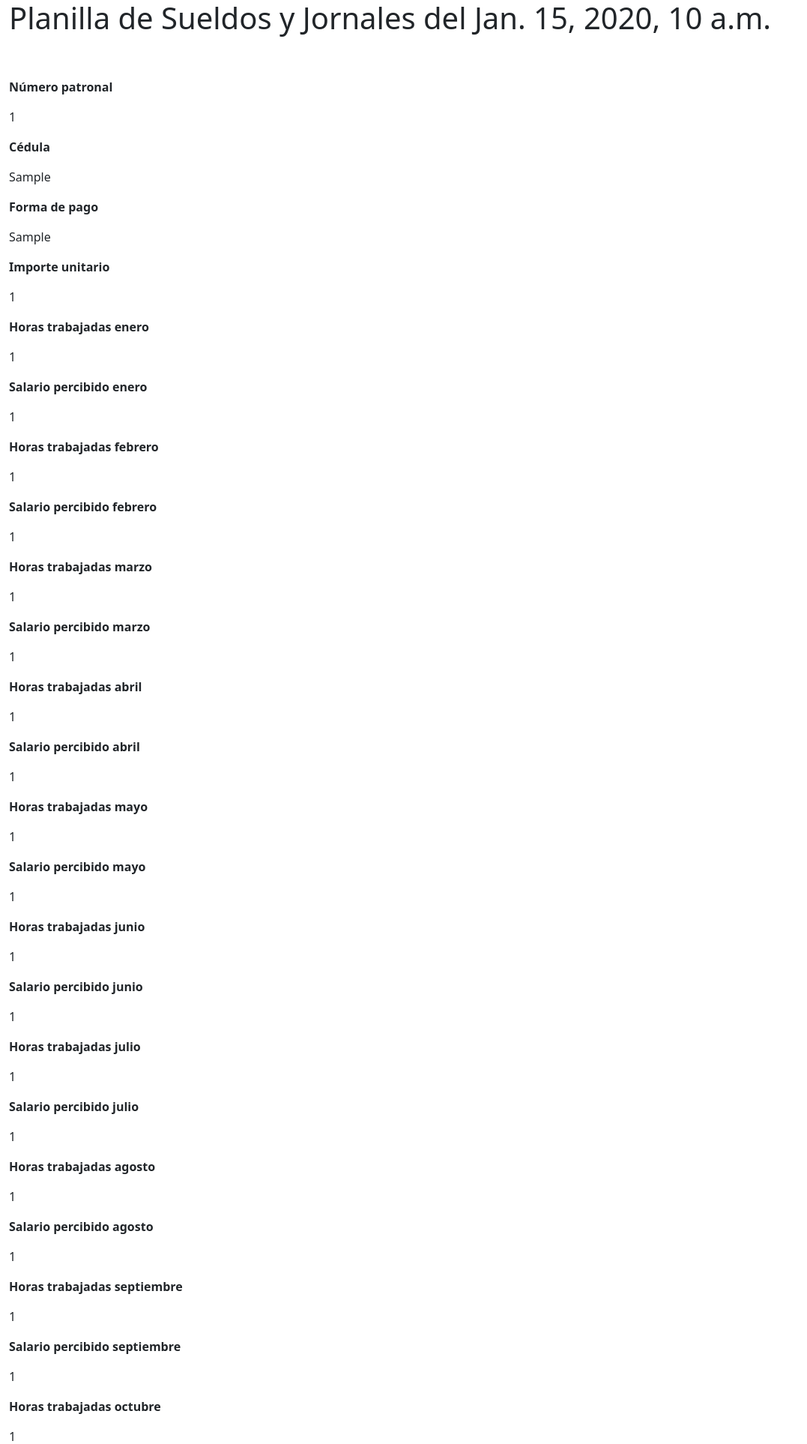
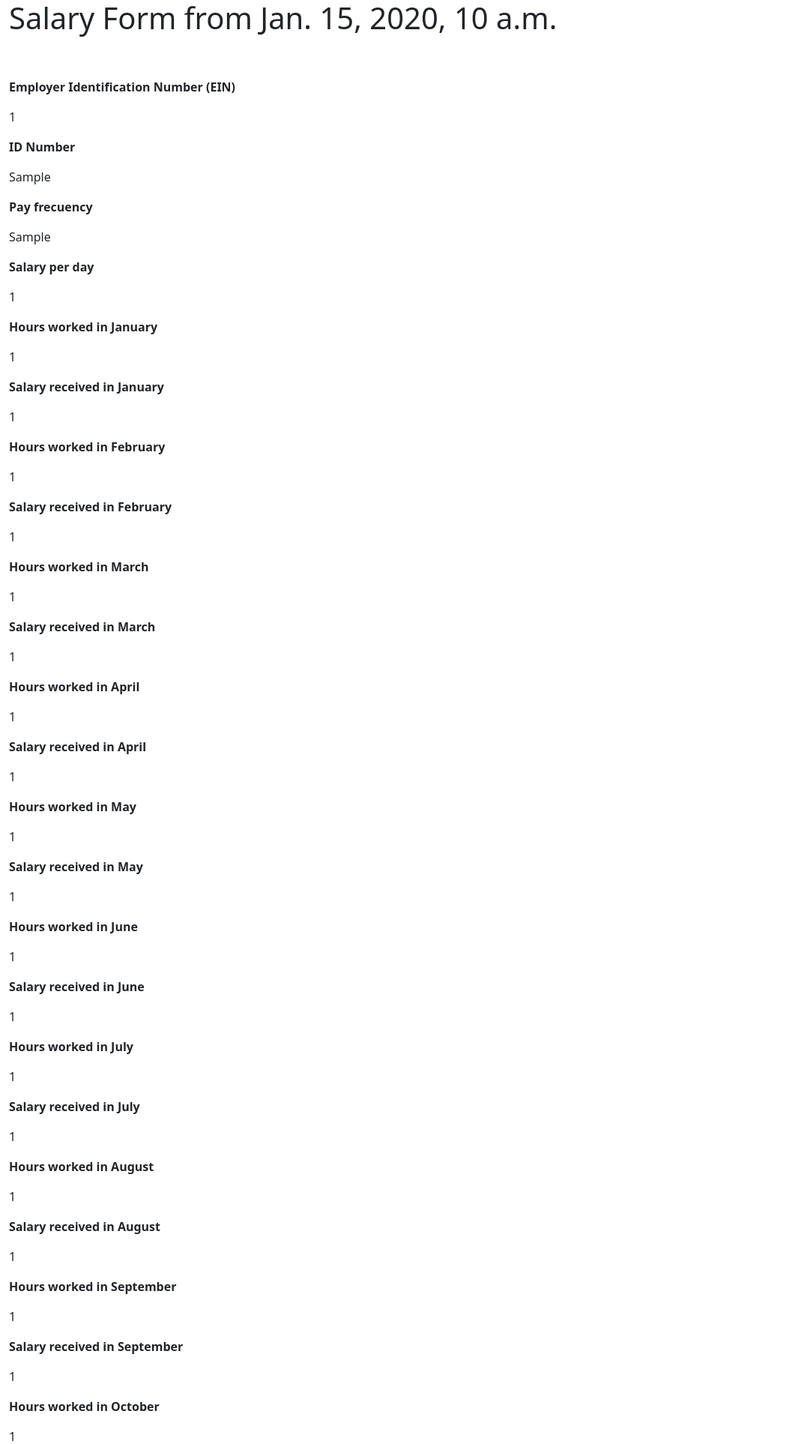
Before and after one commit to eduardoluis11/human-resources-english, a Django app: page /1/ver-planilla-sueldo-ministerio in a window 1280 px wide. Shown: the top 1926 px of the page at 75% size, without its empty margins (0-1077 px from the left). Run offline with Django 4.2, Linux system fonts and the light colour scheme; a user stored in the database is signed in; tables that the repository leaves empty hold one stand-in row (values such as "Sample post"); some libraries are stand-ins or nearby versions.

Commit message:
I translated part of "Ministerio del trabajo"

```diff
--- a/app_rrhh/views.py
+++ b/app_rrhh/views.py
@@ -1942,7 +1942,8 @@ def registrar_planillas_ministerio_trabajo(request):
         nueva_planilla_resumen.save()     # Fin de Planilla Resumen
 
         # Mensaje flash de confirmación
-        messages.success(request, "Se ha registrado unas nuevas Planillas del Ministerio de Trabajo  correctamente.")
+        # messages.success(request, "Se ha registrado unas nuevas Planillas del Ministerio de Trabajo  correctamente.")
+        messages.success(request, "A new Department of Labor form has been successfully registered.")
 
         # Esto redirige al usuario a la lista de contratos
         return redirect('lista_ministerio_trabajo')
--- a/templates/ministerio-de-trabajo/ver-planilla-sueldos.html
+++ b/templates/ministerio-de-trabajo/ver-planilla-sueldos.html
@@ -1,7 +1,7 @@
 {% extends "disposicion-para-impresoras.html" %}
 
 {% block title %}
-    Ver Planilla de Sueldos y Jornales
+    Salary Form Detailed View
 {% endblock %}
 
 {% block body %}
@@ -9,119 +9,133 @@
 
     <!-- Esto pondrá el año del informe en el título de Planilla de Sueldos y Jornales -->
     {% for datos in planilla_seleccionada %}
-        <h1>Planilla de Sueldos y Jornales del {{datos.timestamp}}</h1>
+        <h1>Salary Form from {{datos.timestamp}}</h1>
         <br>
         <br>
 
         <!-- Datos de la Planilla de Sueldos y Jornales seleccionada.
         -->
-        <p><b>Número patronal</b></p>
+<!--        Número patronal-->
+        <p><b>Employer Identification Number (EIN)</b></p>
         <p>{{datos.numero_patronal}}</p>
 
-        <p><b>Cédula</b></p>
+        <p><b>ID Number</b></p>
         <p>{{datos.cedula}}</p>
 
-        <p><b>Forma de pago</b></p>
+<!--        Forma de pago-->
+        <p><b>Pay frecuency</b></p>
         <p>{{datos.forma_de_pago}}</p>
 
-        <p><b>Importe unitario</b></p>
+<!--        Importe unitario-->
+        <p><b>Salary per day</b></p>
         <p>{{datos.importe_unitario}}</p>
 
         <!-- Horas trabajadas y salario percibido en el año -->
-        <p><b>Horas trabajadas enero</b></p>
+        <p><b>Hours worked in January</b></p>
         <p>{{datos.horas_trabajadas_enero}}</p>
-        <p><b>Salario percibido enero</b></p>
+        <p><b>Salary received in January</b></p>
         <p>{{datos.salario_percibido_enero}}</p>
 
-        <p><b>Horas trabajadas febrero</b></p>
+        <p><b>Hours worked in February</b></p>
         <p>{{datos.horas_trabajadas_febrero}}</p>
-        <p><b>Salario percibido febrero</b></p>
+        <p><b>Salary received in February</b></p>
         <p>{{datos.salario_percibido_febrero}}</p>
 
-        <p><b>Horas trabajadas marzo</b></p>
+        <p><b>Hours worked in March</b></p>
         <p>{{datos.horas_trabajadas_marzo}}</p>
-        <p><b>Salario percibido marzo</b></p>
+        <p><b>Salary received in March</b></p>
         <p>{{datos.salario_percibido_marzo}}</p>
 
-        <p><b>Horas trabajadas abril</b></p>
+        <p><b>Hours worked in April</b></p>
         <p>{{datos.horas_trabajadas_abril}}</p>
-        <p><b>Salario percibido abril</b></p>
+        <p><b>Salary received in April</b></p>
         <p>{{datos.salario_percibido_abril}}</p>
 
-        <p><b>Horas trabajadas mayo</b></p>
+        <p><b>Hours worked in May</b></p>
         <p>{{datos.horas_trabajadas_mayo}}</p>
-        <p><b>Salario percibido mayo</b></p>
+        <p><b>Salary received in May</b></p>
         <p>{{datos.salario_percibido_mayo}}</p>
 
-        <p><b>Horas trabajadas junio</b></p>
+        <p><b>Hours worked in June</b></p>
         <p>{{datos.horas_trabajadas_junio}}</p>
-        <p><b>Salario percibido junio</b></p>
+        <p><b>Salary received in June</b></p>
         <p>{{datos.salario_percibido_junio}}</p>
 
-        <p><b>Horas trabajadas julio</b></p>
+        <p><b>Hours worked in July</b></p>
         <p>{{datos.horas_trabajadas_julio}}</p>
-        <p><b>Salario percibido julio</b></p>
+        <p><b>Salary received in July</b></p>
         <p>{{datos.salario_percibido_julio}}</p>
 
-        <p><b>Horas trabajadas agosto</b></p>
+        <p><b>Hours worked in August</b></p>
         <p>{{datos.horas_trabajadas_agosto}}</p>
-        <p><b>Salario percibido agosto</b></p>
+        <p><b>Salary received in August</b></p>
         <p>{{datos.salario_percibido_agosto}}</p>
 
-        <p><b>Horas trabajadas septiembre</b></p>
+        <p><b>Hours worked in September</b></p>
         <p>{{datos.horas_trabajadas_septiembre}}</p>
-        <p><b>Salario percibido septiembre</b></p>
+        <p><b>Salary received in September</b></p>
         <p>{{datos.salario_percibido_septiembre}}</p>
 
-        <p><b>Horas trabajadas octubre</b></p>
+        <p><b>Hours worked in October</b></p>
         <p>{{datos.horas_trabajadas_octubre}}</p>
-        <p><b>Salario percibido octubre</b></p>
+        <p><b>Salary received in October</b></p>
         <p>{{datos.salario_percibido_octubre}}</p>
 
-        <p><b>Horas trabajadas noviembre</b></p>
+        <p><b>Hours worked in November</b></p>
         <p>{{datos.horas_trabajadas_noviembre}}</p>
-        <p><b>Salario percibido noviembre</b></p>
+        <p><b>Salary received in November</b></p>
         <p>{{datos.salario_percibido_noviembre}}</p>
 
-        <p><b>Horas trabajadas diciembre</b></p>
+        <p><b>Hours worked in December</b></p>
         <p>{{datos.horas_trabajadas_diciembre}}</p>
-        <p><b>Salario percibido diciembre</b></p>
-        <p>{{datos.salario_percibido_diciembre}}</p>    <!-- Fin de Horas trabajadas y salario percibido en el año -->
+        <p><b>Salary received in December</b></p>
+        <p>{{datos.salario_percibido_diciembre}}</p>    <!-- Fin de Hours worked in y Salary received en el año -->
 
-        <p><b>Horas extras 50% durante el año</b></p>
+<!--        Horas extras 50% durante el año-->
+        <p><b>Fifty percent of extra hours worked during the year</b></p>
         <p>{{datos.horas_extras_50_por_ciento_durante_anno}}</p>
 
-        <p><b>Salario percibido horas extras 50% año</b></p>
+<!--        Salario percibido por horas extras 50% año-->
+        <p><b>Fifty percent of salary received from working extra hours during the year</b></p>
         <p>{{datos.salario_percibido_horas_extras_50_por_ciento_anno}}</p>
 
-        <p><b>Horas extras 100% durante el año</b></p>
+<!--        Horas extras 100% durante el año-->
+        <p><b>One hundred percent of extra hours worked during the year</b></p>
         <p>{{datos.horas_extras_100_por_ciento_durante_anno}}</p>
 
-        <p><b>Salario percibido horas extras 100% año</b></p>
+        <p><b>One hundred percent of salary received from working extra hours</b></p>
         <p>{{datos.salario_percibido_horas_extras_100_por_ciento_anno}}</p>
 
-        <p><b>Aguinaldo</b></p>
+<!--        Aguinaldo-->
+        <p><b>Christmas bonus</b></p>
         <p>{{datos.aguinaldo}}</p>
 
-        <p><b>Beneficios</b></p>
+<!--        Beneficios-->
+        <p><b>Severance pay</b></p>
         <p>{{datos.beneficios}}</p>
 
-        <p><b>Bonificaciones</b></p>
+<!--        Bonificaciones Familiares-->
+        <p><b>Large Family Bonus</b></p>
         <p>{{datos.bonificaciones}}</p>
 
-        <p><b>Vacaciones</b></p>
+<!--        Vacaciones-->
+        <p><b>Accrued vacations</b></p>
         <p>{{datos.vacaciones}}</p>
 
-        <p><b>Horas trabajadas incluyendo horas extras</b></p>
+<!--        Horas trabajadas incluyendo horas extras-->
+        <p><b>Hours worked including extra hours</b></p>
         <p>{{datos.horas_trabajadas_incluyendo_horas_extras}}</p>
 
-        <p><b>Total recibido en concepto de salario sin ingresos extras</b></p>
+<!--        Total recibido en concepto de salario sin ingresos extras-->
+        <p><b>Total amount received from salary without supplemental income</b></p>
         <p>{{datos.total_recibido_en_concepto_de_salario}}</p>
 
-        <p><b>Total percibido, incluyendo aguinaldo, beneficios, bonificaciones, y vacaciones</b></p>
+<!--        Total percibido, incluyendo aguinaldo, beneficios, bonificaciones, y vacaciones-->
+        <p><b>Total amount received, including Christmas bonus, severance pay, larga family bonus, and vacations</b></p>
         <p>{{datos.total_incluyendo_ingresos_extras}}</p>
 
-        <p><b>Fecha en la que se registró la Planilla de Sueldos y Jornales</b></p>
+<!--        Fecha en la que se registró la Planilla de Sueldos y Jornales-->
+        <p><b>Date in which the Salary Form was registered</b></p>
         <p>{{datos.timestamp}}</p>
     {% endfor %}
 {% endblock %}
```
Also changed, not shown: templates/ministerio-de-trabajo/lista-ministerio-trabajo.html (+28 -12 lines), templates/ministerio-de-trabajo/ver-planilla-empleados.html (+39 -24 lines).
